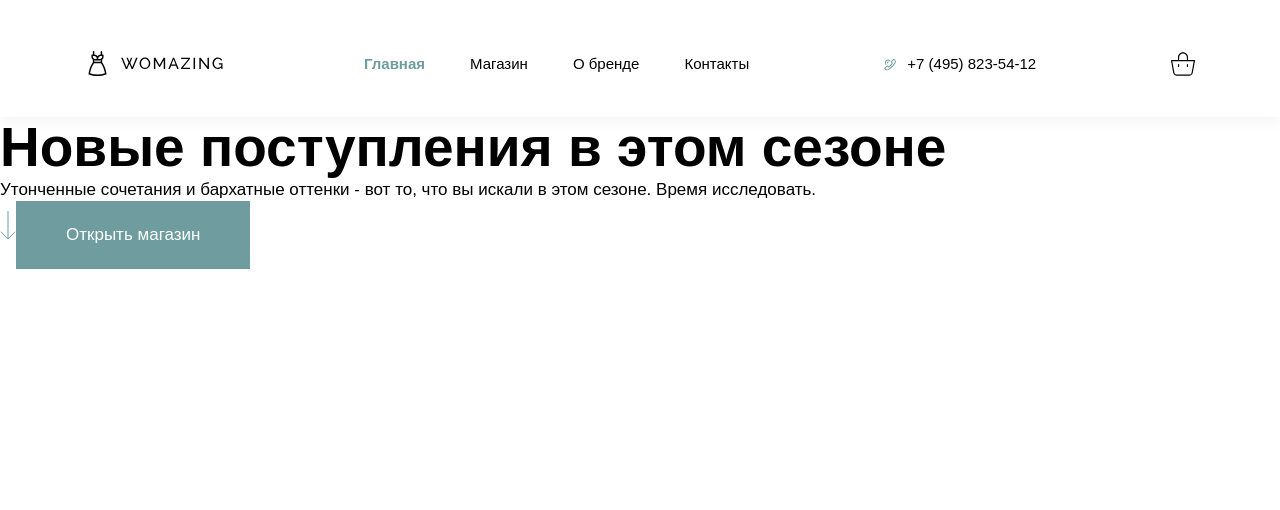
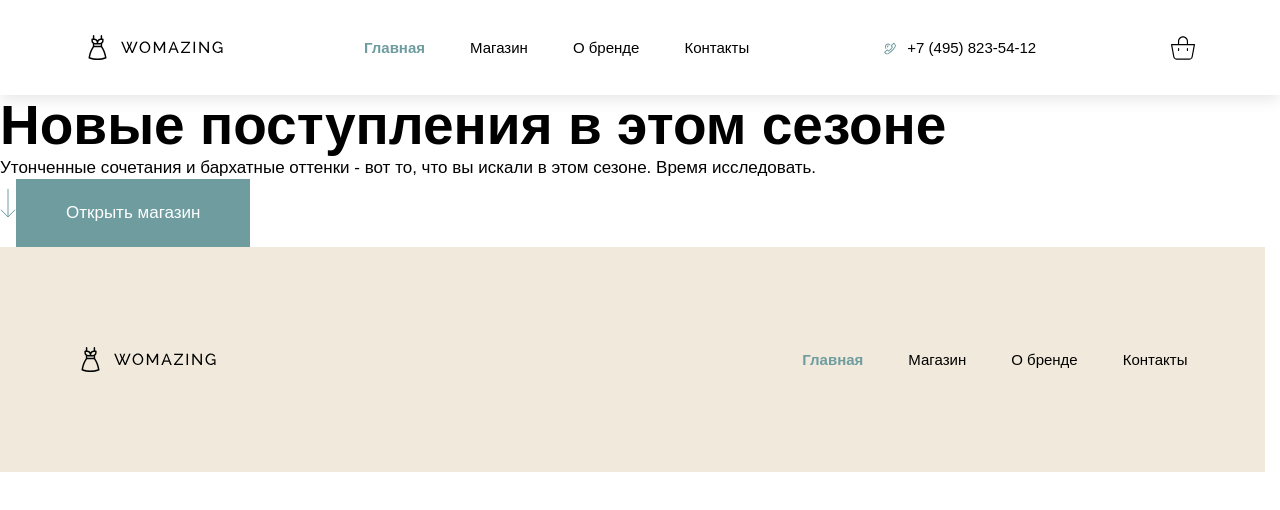
Before and after one commit to katsu-w/womazing, a React (Vite) app: page / in a window 1280 px wide. Shown: the top 510 px of the page. Built offline with nearby package versions, Linux system fonts and the light colour scheme.

Commit message:
decomposed navbar + refactor linked styles

```diff
--- a/src/App.tsx
+++ b/src/App.tsx
@@ -1,16 +1,16 @@
 import './styles/main.scss'
 import {BrowserRouter} from "react-router";
 import AppRouter from "./components/AppRouter.tsx";
-import Header from "./components/Header/Header.tsx";
+import Header from "./components/Header";
+import Footer from "./components/Footer";
 
-function App() {
+export function App() {
 
   return (
     <BrowserRouter>
         <Header />
         <AppRouter />
+	      <Footer />
     </BrowserRouter>
   )
 }
-
-export default App
--- /dev/null
+++ b/src/components/Footer/Footer.scss
@@ -0,0 +1,6 @@
+@use '/src/styles/helpers' as *;
+
+.footer {
+	background-color: var(--section-color);
+	padding: rem(100) 0;
+}
--- /dev/null
+++ b/src/components/Footer/Footer.tsx
@@ -0,0 +1,15 @@
+import './Footer.scss';
+import NavBar from "../UI/NavBar";
+
+export function Footer() {
+
+	return (
+		<footer className="footer">
+			<div className="container">
+				<div className="footer-inner">
+					<NavBar parent='footer' />
+				</div>
+			</div>
+		</footer>
+	)
+}
--- /dev/null
+++ b/src/components/Footer/index.ts
@@ -0,0 +1,3 @@
+import { Footer } from './Footer';
+
+export default Footer;
--- a/src/components/Header/Header.scss
+++ b/src/components/Header/Header.scss
@@ -3,42 +3,16 @@
 .header {
 	position: fixed;
 	top: 0;
-	padding: rem(51) 0 rem(41);
+	padding: rem(35) 0;
 	background-color: #fff;
 	margin: 0 auto;
 	width: 100%;
-	box-shadow: 0 rem(4) rem(15) 0 rgba(0, 0, 0, 0.05);
+	box-shadow: 0 rem(4) rem(15) 0 rgba(0, 0, 0, 0.1);
 
 	& .container {
 		display: flex;
 		justify-content: space-between;
 		align-items: center;
-	}
-
-	&__nav {
-		display: flex;
-		justify-content: space-between;
-		align-items: center;
-		gap: rem(140);
-		font-size: rem(15);
-		font-weight: 400;
-
-		&-item {
-			color: var(--color-dark);
-		}
-
-		&-list {
-			display: flex;
-			list-style: none;
-			gap: rem(45);
-			margin: 0;
-			padding: 0;
-
-			& .active a {
-				font-weight: 700;
-				color: var(--accent-color);
-			}
-		}
 	}
 
 	&__phone-wrapper {
--- a/src/components/Header/Header.tsx
+++ b/src/components/Header/Header.tsx
@@ -1,42 +1,12 @@
 import {type FC} from 'react';
-import {Link} from "react-router";
 import './Header.scss';
+import NavBar from "../UI/NavBar";
 
-const Header: FC = () => {
+export const Header: FC = () => {
     return (
 	    <header className="header">
 		    <div className="container">
-			    <nav className="header__nav">
-				    <Link to="/" className="logo header__logo">
-					    <img src="/logo.svg"
-					         alt="Womazing"
-					         width="139"
-					         height="25"
-					    />
-				    </Link>
-				    <ul className="header__nav-list">
-					    <li className="header__nav-item active">
-						    <Link to="/">
-							    Главная
-						    </Link>
-					    </li>
-					    <li className="header__nav-item">
-						    <Link to="/">
-							    Магазин
-						    </Link>
-					    </li>
-					    <li className="header__nav-item">
-						    <Link to="/">
-							    О бренде
-						    </Link>
-					    </li>
-					    <li className="header__nav-item">
-						    <Link to="/">
-							    Контакты
-						    </Link>
-					    </li>
-				    </ul>
-			    </nav>
+			    <NavBar parent="header" />
 			    <div className="header__phone-wrapper">
 				    <img src="/telephone-icon.svg" width={14.45} alt=""/>
 				    <a href="tel:+74958235412"
@@ -52,5 +22,3 @@ const Header: FC = () => {
 	    </header>
     );
 };
-
-export default Header;
--- /dev/null
+++ b/src/components/Header/index.ts
@@ -0,0 +1,3 @@
+import { Header } from './Header.tsx';
+
+export default Header;
--- /dev/null
+++ b/src/components/UI/NavBar/NavBar.scss
@@ -0,0 +1,27 @@
+@use '/src/styles/helpers' as *;
+
+.nav {
+	display: flex;
+	justify-content: space-between;
+	align-items: center;
+	gap: rem(140);
+	font-size: rem(15);
+	font-weight: 400;
+
+	&__item {
+		color: var(--color-dark);
+	}
+
+	&__list {
+		display: flex;
+		list-style: none;
+		gap: rem(45);
+		margin: 0;
+		padding: 0;
+
+		& .active a {
+			font-weight: 700;
+			color: var(--accent-color);
+		}
+	}
+}
--- /dev/null
+++ b/src/components/UI/NavBar/NavBar.tsx
@@ -0,0 +1,44 @@
+import './NavBar.scss';
+import {Link} from "react-router";
+
+interface NavBarProps {
+	parent: string;
+}
+
+export function NavBar(props: NavBarProps) {
+	const {parent} = props;
+
+	return (
+		<nav className="nav header__nav">
+			<Link to="/" className="logo header__logo">
+				<img src="/logo.svg"
+				     alt="Womazing"
+				     width="139"
+				     height="25"
+				/>
+			</Link>
+			<ul className="nav__list header__nav__list">
+				<li className="nav__item header__nav__item active">
+					<Link to="/">
+						Главная
+					</Link>
+				</li>
+				<li className="nav__item header__nav-item">
+					<Link to="/shop">
+						Магазин
+					</Link>
+				</li>
+				<li className="nav__item header__nav-item">
+					<Link to="/about">
+						О бренде
+					</Link>
+				</li>
+				<li className="nav__item header__nav-item">
+					<Link to="/contacts">
+						Контакты
+					</Link>
+				</li>
+			</ul>
+		</nav>
+	)
+}
--- /dev/null
+++ b/src/components/UI/NavBar/index.ts
@@ -0,0 +1,3 @@
+import {NavBar} from './NavBar';
+
+export default NavBar;
--- a/src/main.tsx
+++ b/src/main.tsx
@@ -1,7 +1,7 @@
 import { StrictMode } from 'react'
 import { createRoot } from 'react-dom/client'
 import './index.scss'
-import App from './App.tsx'
+import { App } from './App.tsx'
 
 createRoot(document.getElementById('root')!).render(
   <StrictMode>
--- a/src/styles/_globals.scss
+++ b/src/styles/_globals.scss
@@ -14,7 +14,7 @@ a {
 }
 
 .layout {
-	margin-top: rem(117);
+	margin-top: rem(95);
 }
 h1 {
 	font-size: rem(55);
```
